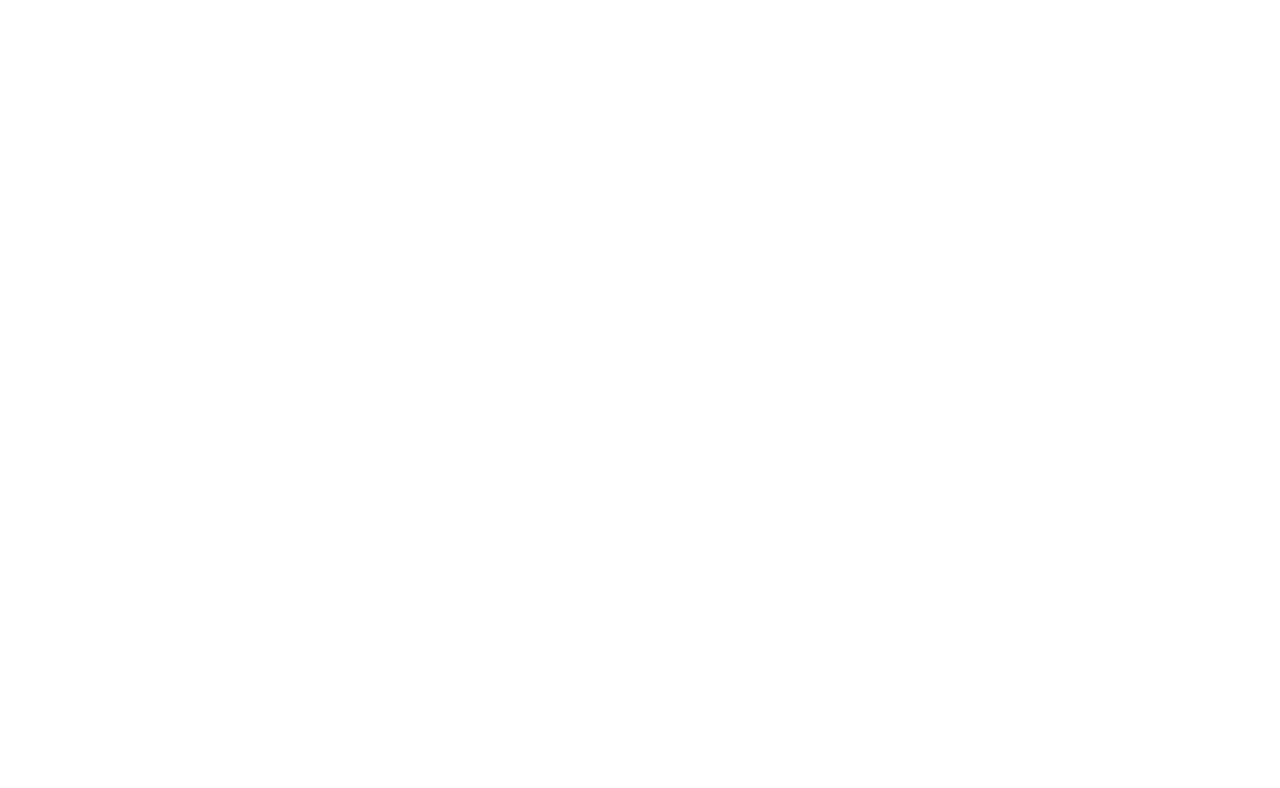
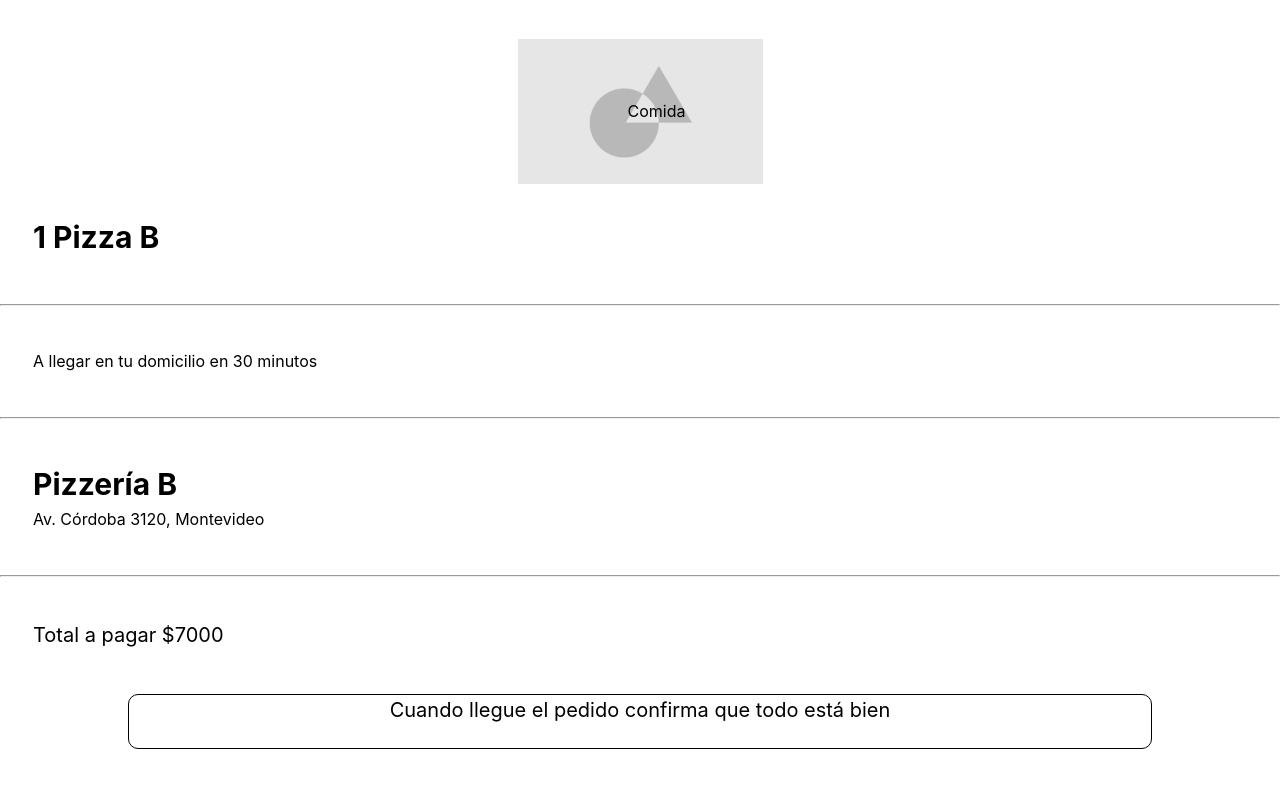
Before and after one commit to JoelFiare/s14-16-n-java, a React (Vite) app in the folder frontend/: page /busqueda/pagar/detalles-de-entrega in a window 1280 px wide. Shown: the top 788 px of the page. Built offline with nearby package versions, Linux system fonts and the light colour scheme.

Commit message:
feat: add Summary

```diff
--- a/frontend/src/App.jsx
+++ b/frontend/src/App.jsx
@@ -19,6 +19,7 @@ import Approved from './components/Approved/Approved';
 // conexion al json
 import { products } from './data/products';
 import Main from './pages/Main';
+import Summary from './components/Summary/Summary';
 
 function App() {
   const [dataProducts, setDataProducts] = useState([]);
@@ -65,7 +66,7 @@ function App() {
               <Route path='monto-de-efectivo' element={<Payout />} />
               <Route path='procesando-pago' element={<ConfirmPayment />} />
               <Route path='pedido-aprobado' element={<Approved />} />
-              <Route path='detalles-de-entrega' />
+              <Route path='detalles-de-entrega' element={<Summary />} />
             </Route>
           </Route>
         </Routes>
--- /dev/null
+++ b/frontend/src/components/Summary/Summary.css
@@ -0,0 +1,45 @@
+main {
+  gap: 20px;
+  padding: 27px 0 51px;
+  color: black;
+  background: white;
+  min-height: 100dvh;
+
+  > figure, & {
+    display: grid;
+  }
+
+  > :is(figure, .box) {
+    justify-self: center;
+  }
+
+  h3 {
+    font-size: 30px;
+  }
+
+  > :nth-last-child(2) {
+    font-size: 20px;
+  }
+
+  > .box {
+    border: 1px solid black;
+    border-radius: 10px;
+    width: 80%;
+    padding-inline: 25px;
+    font-size: 20px;
+  }
+
+  p:not(.box), h3 {
+    padding-inline-start: 33px;
+    text-align: start;
+  }
+
+  > figure {
+    position: relative;
+    place-items: center;
+
+    p {
+      position: absolute;
+    }
+  }
+}
--- /dev/null
+++ b/frontend/src/components/Summary/Summary.jsx
@@ -0,0 +1,33 @@
+import { useNavigate } from 'react-router-dom'
+import logo from '../../assets/Image.jpg'
+import './Summary.css'
+
+export default function Summary() {
+  const navigate = useNavigate()
+
+  // useEffect(() => {
+  //   setTimeout(navigate, 1e4, '/busqueda/pagar/aviso-de-llegada')
+  // })
+
+  return (
+    <>
+      <main>
+        <figure>
+          <img src={logo} alt='comida'/>
+          <p>Comida</p>
+        </figure>
+        <h3>{'1 Pizza B'}</h3>
+        <hr />
+        <p>A llegar en tu domicilio en 30 minutos</p>
+        <hr />
+        <hgroup>
+          <h3>{'Pizzería B'}</h3>
+          <p>{'Av. Córdoba 3120, Montevideo'}</p>
+        </hgroup>
+        <hr />
+        <p>Total a pagar ${7000}</p>
+        <p className='box'>Cuando llegue el pedido confirma que todo está bien</p>
+      </main>
+    </>
+  )
+}
```
